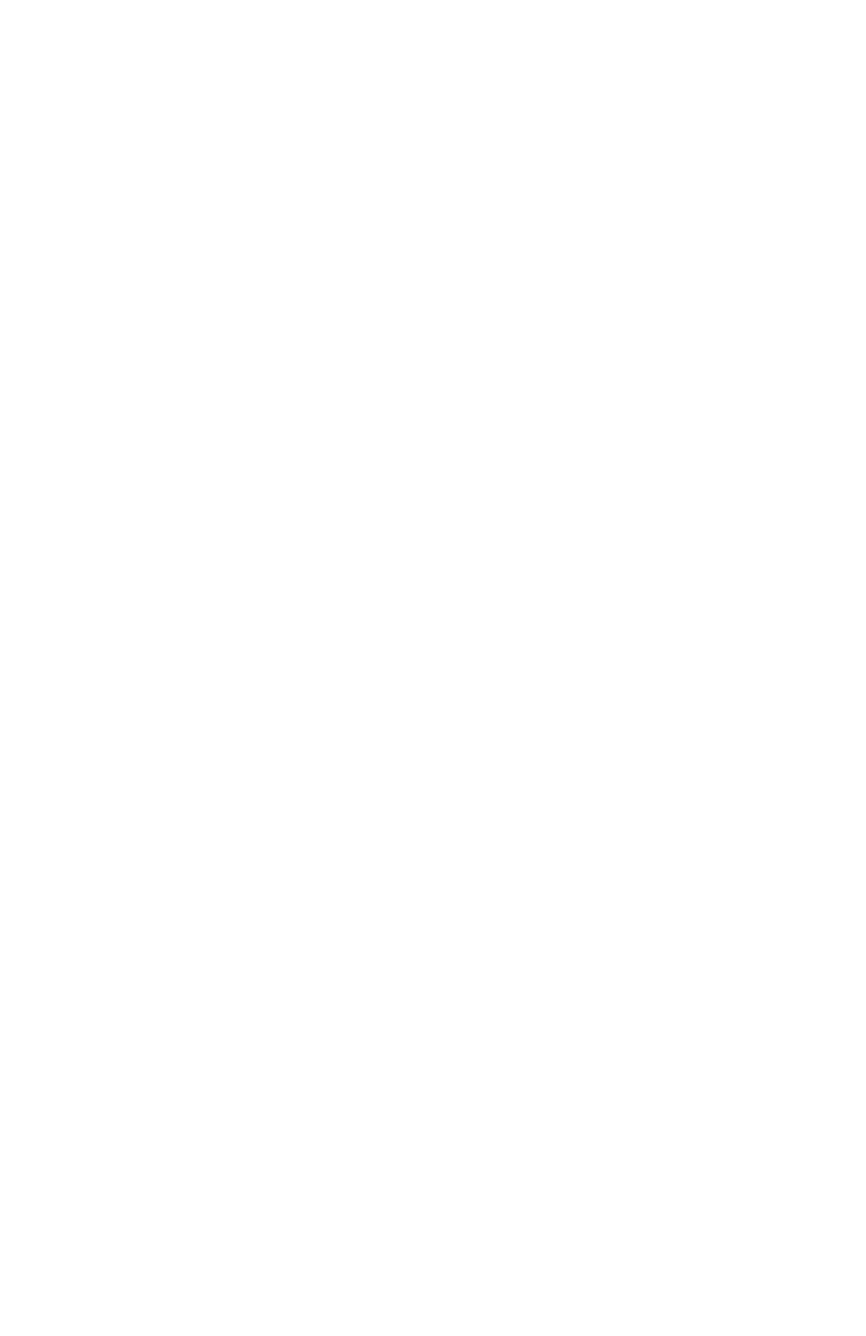
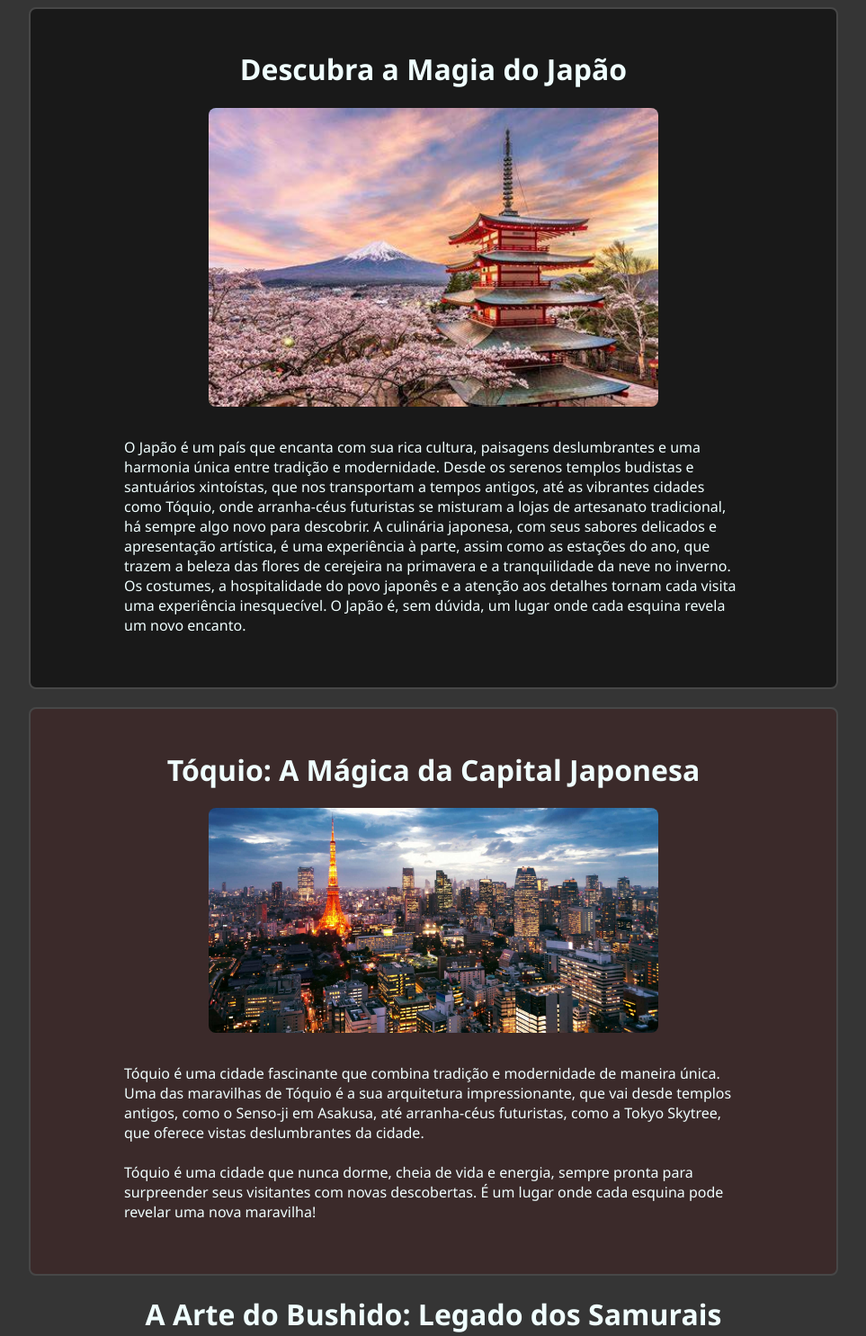
Before and after one commit to GuiAfonso00/Japan_Places, a plain HTML site: page index.html in a window 1280 px wide. Shown: the top 1485 px of the page at 90% size, without its empty margins (158-1121 px from the left). Before the commit the page ends 800 px from the top, so only its background shows below. Drawn offline with Linux system fonts and the light colour scheme.

Commit message:
lista samurais

```diff
--- a/index.html
+++ b/index.html
@@ -1,11 +1,92 @@
 <!DOCTYPE html>
 <html lang="Pt-br">
+
 <head>
     <meta charset="UTF-8">
     <meta name="viewport" content="width=device-width, initial-scale=1.0">
+    <link rel="stylesheet" href="style.css">
     <title>Japão_House</title>
 </head>
+
 <body>
 
+    <div id="Page">
+        <main>
+            <h1 id="h1">Descubra a Magia do Japão</h1>
+            <img src="Assests/Japão_1.jpeg" alt="Templo japones" id="Foto_1">
+            <p id="txt_1">O Japão é um país que encanta com sua rica cultura, paisagens deslumbrantes e uma harmonia
+                única entre tradição e modernidade. Desde os
+                serenos templos budistas e santuários xintoístas, que nos transportam a tempos antigos, até as vibrantes
+                cidades como Tóquio, onde arranha-céus futuristas
+                se misturam a lojas de artesanato tradicional, há sempre algo novo para descobrir. A culinária japonesa,
+                com seus sabores delicados e apresentação artística,
+                é uma experiência à parte, assim como as estações do ano, que trazem a beleza das flores de cerejeira na
+                primavera e a tranquilidade da neve no inverno. Os costumes,
+                a hospitalidade do povo japonês
+                e a atenção aos detalhes tornam cada visita uma experiência inesquecível. O Japão é, sem dúvida, um
+                lugar onde cada esquina revela um novo encanto.</p>
+        </main>
+    </div>
+
+    <div id="Page2">
+        <main>
+            <h1 id="h1">Tóquio: A Mágica da Capital Japonesa</h1>
+            <img src="Assests/Tokyo.jpeg" alt="Templo japones" id="Foto_2">
+            <p id="txt_2">Tóquio é uma cidade fascinante que combina tradição e modernidade de maneira única. Uma das
+                maravilhas de Tóquio é a sua arquitetura impressionante,
+                que vai desde templos antigos, como o Senso-ji em Asakusa, até arranha-céus futuristas, como a Tokyo
+                Skytree, que oferece vistas deslumbrantes da cidade. <br><br>
+                Tóquio é uma cidade que nunca dorme, cheia de vida e energia, sempre pronta para surpreender seus
+                visitantes com novas descobertas.
+                É um lugar onde cada esquina pode revelar uma nova maravilha!
+            </p>
+
+
+        </main>
+    </div>
+
+    <div id="Page3">
+        <main>
+            <h1 id="h1">A Arte do Bushido: Legado dos Samurais</h1>
+            <img src="Assests/samurai.jpg" alt="bushido" id="Foto_3">
+            <p id="txt_2">A Arte do Bushido: Legado dos Samurais é um tema fascinante que explora os princípios e
+                valores que guiavam os samurais no Japão feudal. O Bushido, que significa "o caminho do guerreiro", é um
+                código de ética que enfatiza a honra, a lealdade, a coragem e a disciplina. Os samurais eram não
+                apenas guerreiros habilidosos, mas também cultivavam um profundo senso de responsabilidade e respeito,
+                tanto por seus senhores quanto por suas comunidades.<br><br>
+                Esse legado se reflete em várias artes, como a caligrafia, a cerimônia do chá e as artes marciais, que
+                incorporam a filosofia do Bushido. Através do tempo, esses valores influenciaram não apenas a cultura
+                japonesa, mas também a forma como o mundo vê a ética e a moralidade dos guerreiros. O Bushido continua a
+                ser uma fonte de inspiração, simbolizando a busca pela excelência e a importância da integridade
+                pessoal. Se você tiver mais perguntas ou quiser saber mais sobre um aspecto específico, estou aqui para
+                ajudar! <i>Conheça os 4 lendários samurais!</i>
+            <ul id="list">
+                <li>Miyamoto Musashi - Um dos mais famosos samurais, conhecido por sua habilidade em duelos e por ser
+                    o autor do livro "O Livro dos Cinco Anéis", que aborda estratégias de combate e filosofia.
+
+                </li>
+                <li>Oda Nobunaga - Embora mais conhecido como um líder militar e unificador do Japão, Nobunaga também
+                    era um samurai notável que desempenhou um papel crucial na transição do Japão feudal.
+
+                </li>
+                <li>
+                    Toyotomi Hideyoshi - Um dos unificadores do Japão, Hideyoshi começou como um samurai humilde e se
+                    tornou um dos homens mais poderosos do país, conhecido por suas táticas militares e reformas
+                    sociais.
+                </li>
+                <li>
+                    Minamoto no Yoshitsune - Um samurai do período Heian, famoso por suas táticas brilhantes e por sua
+                    luta contra os Taira na Guerra Genpei, se tornando uma figura lendária na cultura japonesa.
+                </li>
+
+            </ul>
+            </p>
+
+
+        </main>
+    </div>
+
+
 </body>
+
 </html>
--- /dev/null
+++ b/style.css
@@ -0,0 +1,77 @@
+* body {
+
+    background-color: #353535;
+}
+
+#Page {
+    box-sizing: border-box;
+    width: 900px;
+    padding: 24px;
+    background-color: #00000088;
+    border-radius: 8px;
+    margin:auto;
+    border: 2px solid rgb(71, 71, 71);
+    margin-bottom: 20px;
+
+}
+
+#Foto_1 {
+    display: block;
+    width: 500px;
+    border-radius: 8px;
+    margin: auto;
+    text-align: center;
+
+
+
+
+}
+
+
+#h1 {
+    font-family: 'Segoe UI', Tahoma, Geneva, Verdana, sans-serif;
+    text-align: center;
+    padding: auto;
+    color: azure;
+
+}
+
+#txt_1 {
+    font-family: 'Segoe UI', Tahoma, Geneva, Verdana, sans-serif;
+    text-align: left;
+    padding: 18px 80px;
+    color: azure;
+    font-size: 16px
+
+}
+
+#Page2 {
+    box-sizing: border-box;
+    width: 900px;
+    padding: 24px;
+    background-color: #41202083;
+    border-radius: 8px;
+    margin:auto;
+    border: 2px solid rgb(71, 71, 71);
+
+
+}
+
+#Foto_2 {
+    display: block;
+    width: 500px;
+    border-radius: 8px;
+    margin: auto;
+    text-align: center;
+
+}
+
+
+#txt_2 {
+    font-family: 'Segoe UI', Tahoma, Geneva, Verdana, sans-serif;
+    text-align: left;
+    padding: 18px 80px;
+    color: azure;
+    font-size: 16px
+
+}
```
Also changed, not shown: Assests/Japão_1.jpeg (added), Assests/Tokyo.jpeg (added), Assests/samurai.jpg (added).
